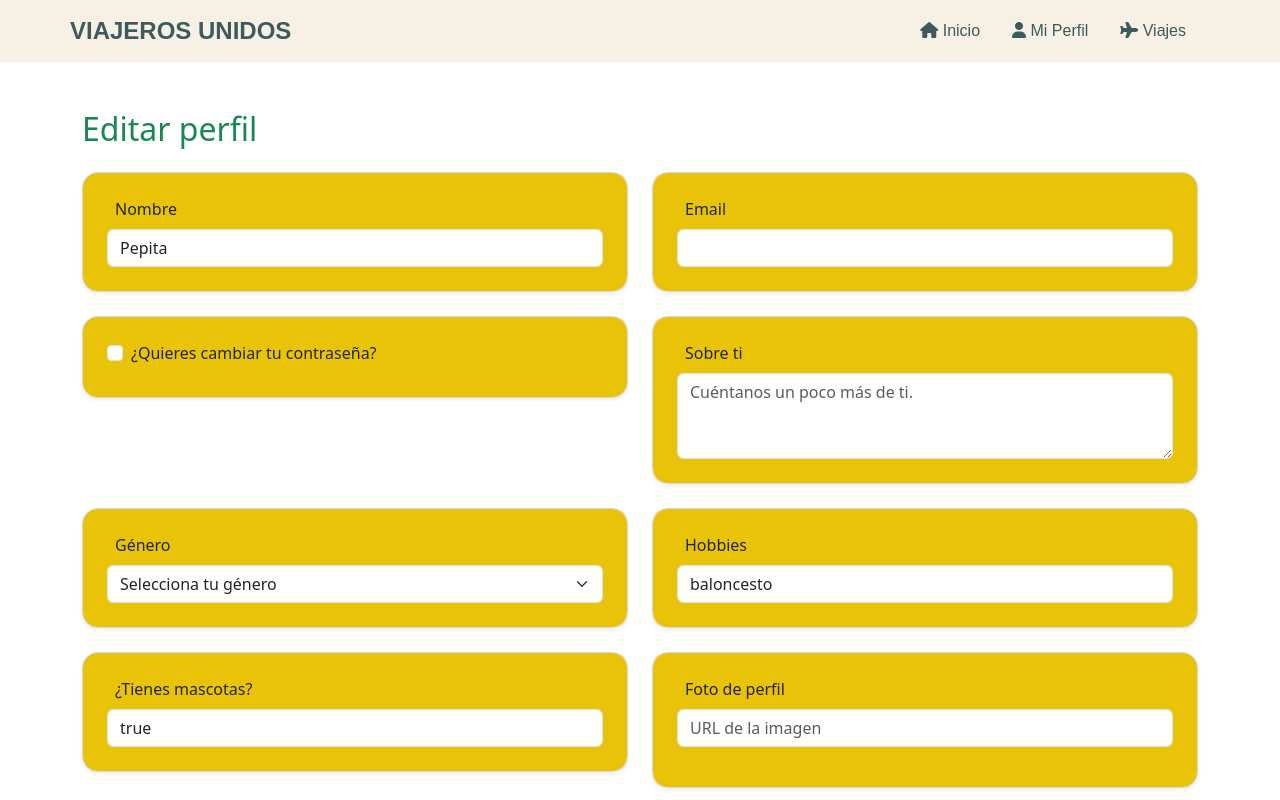
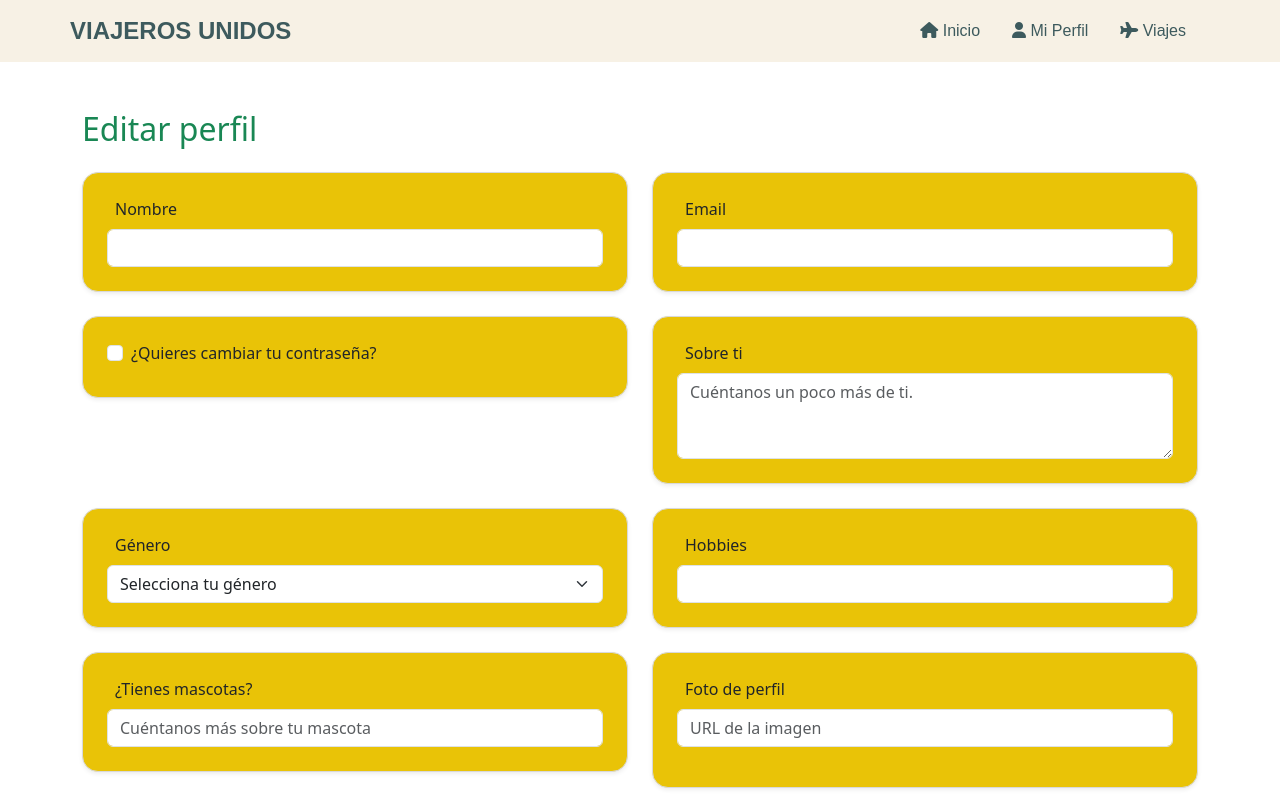
Before and after one commit to JavierSP1997/appFrontViajes, an Angular app: page /perfil-usuario/1/editar in a window 1280 px wide. Shown: the top 800 px of the page. Built offline with nearby package versions, Linux system fonts and the light colour scheme; no server answers.

Commit message:
quitado el pepita del formulario de editar perfil

```diff
--- a/src/app/pages/edit-user-profile/edit-user-profile.component.ts
+++ b/src/app/pages/edit-user-profile/edit-user-profile.component.ts
@@ -1,15 +1,20 @@
-import { Component, inject } from '@angular/core';
-import { FormControl, FormGroup, FormsModule, ReactiveFormsModule } from '@angular/forms';
-import { UsuariosService } from '../../services/usuarios.service';
-import { Router } from '@angular/router';
-import type { Usuario } from '../../../../interfaces/usuario.interface';
-import { CommonModule } from '@angular/common';
+import { Component, inject } from "@angular/core";
+import {
+	FormControl,
+	FormGroup,
+	FormsModule,
+	ReactiveFormsModule,
+} from "@angular/forms";
+import { UsuariosService } from "../../services/usuarios.service";
+import { Router } from "@angular/router";
+import type { Usuario } from "../../../../interfaces/usuario.interface";
+import { CommonModule } from "@angular/common";
 
 @Component({
-  selector: 'app-edit-user-profile',
+	selector: "app-edit-user-profile",
 	imports: [ReactiveFormsModule, CommonModule, FormsModule],
-  templateUrl: './edit-user-profile.component.html',
-  styleUrl: './edit-user-profile.component.css'
+	templateUrl: "./edit-user-profile.component.html",
+	styleUrl: "./edit-user-profile.component.css",
 })
 export class EditUserProfileComponent {
 	usuarioId: number | null = null;
@@ -20,14 +25,14 @@ export class EditUserProfileComponent {
 	mostrarPassword = false;
 
 	perfilUsuarioForm: FormGroup = new FormGroup({
-    name: new FormControl('Pepita'),
-    email: new FormControl(''),
-    password: new FormControl(''),
-    description: new FormControl(''),
-    gender: new FormControl(''),
-    hobbies: new FormControl('baloncesto'),
-    pets: new FormControl('true'),
-    photo: new FormControl(''),
+		name: new FormControl(""),
+		email: new FormControl(""),
+		password: new FormControl(""),
+		description: new FormControl(""),
+		gender: new FormControl(""),
+		hobbies: new FormControl(""),
+		pets: new FormControl(""),
+		photo: new FormControl(""),
 	});
 	async ngOnInit() {
 		const usuario = await this.usuariosService.getPerfilUsuario();
@@ -35,19 +40,24 @@ export class EditUserProfileComponent {
 			this.usuarioId = usuario.id_usuario;
 			this.usuarioOriginal = usuario;
 			this.perfilUsuarioForm.setValue({
-        name: usuario.nombre || '',
-        email: usuario.email || '',
-        password:'',
-        description: usuario.descripcion || '',
-        gender: usuario.gender || '',
-        hobbies: usuario.hobbies || '',
-        pets: usuario.pets || '',
-        photo: usuario.imagen || '',
+				name: usuario.nombre || "",
+				email: usuario.email || "",
+				password: "",
+				description: usuario.descripcion || "",
+				gender: usuario.gender || "",
+				hobbies: usuario.hobbies || "",
+				pets: usuario.pets || "",
+				photo: usuario.imagen || "",
 			});
-    }}
+		}
+	}
 
 	async onSubmit() {
-    if (this.perfilUsuarioForm.valid && this.usuarioId !== null && this.usuarioOriginal !== null) {
+		if (
+			this.perfilUsuarioForm.valid &&
+			this.usuarioId !== null &&
+			this.usuarioOriginal !== null
+		) {
 			const formData: Usuario = {
 				id_usuario: this.usuarioId,
 				nombre: this.perfilUsuarioForm.value.name,
@@ -63,12 +73,12 @@ export class EditUserProfileComponent {
 
 			await this.usuariosService.update(this.usuarioId, formData);
 
-      this.router.navigate(['/perfil-usuario']);
+			this.router.navigate(["/perfil-usuario"]);
 		}
 	}
 
 	cancelarEdicion() {
-      this.router.navigate(['/perfil-usuario']);
+		this.router.navigate(["/perfil-usuario"]);
 	}
 
 	onImagenSeleccionada(event: Event): void {
@@ -84,16 +94,18 @@ export class EditUserProfileComponent {
 		}
 	}
 	async eliminarPerfil() {
-      const confirmacion = confirm('¿Estás seguro de que quieres eliminar tu perfil? Esta acción no se puede deshacer.');
+		const confirmacion = confirm(
+			"¿Estás seguro de que quieres eliminar tu perfil? Esta acción no se puede deshacer.",
+		);
 
 		if (confirmacion && this.usuarioId) {
 			try {
 				await this.usuariosService.eliminarUsuario(this.usuarioId);
-          alert('Perfil eliminado correctamente.');
-          this.router.navigate(['/']);
+				alert("Perfil eliminado correctamente.");
+				this.router.navigate(["/"]);
 			} catch (error) {
 				console.error(error);
-          alert('Hubo un error al eliminar el perfil.');
+				alert("Hubo un error al eliminar el perfil.");
 			}
 		}
 	}
```
Lines whose indentation alone changed are shown as unchanged.
